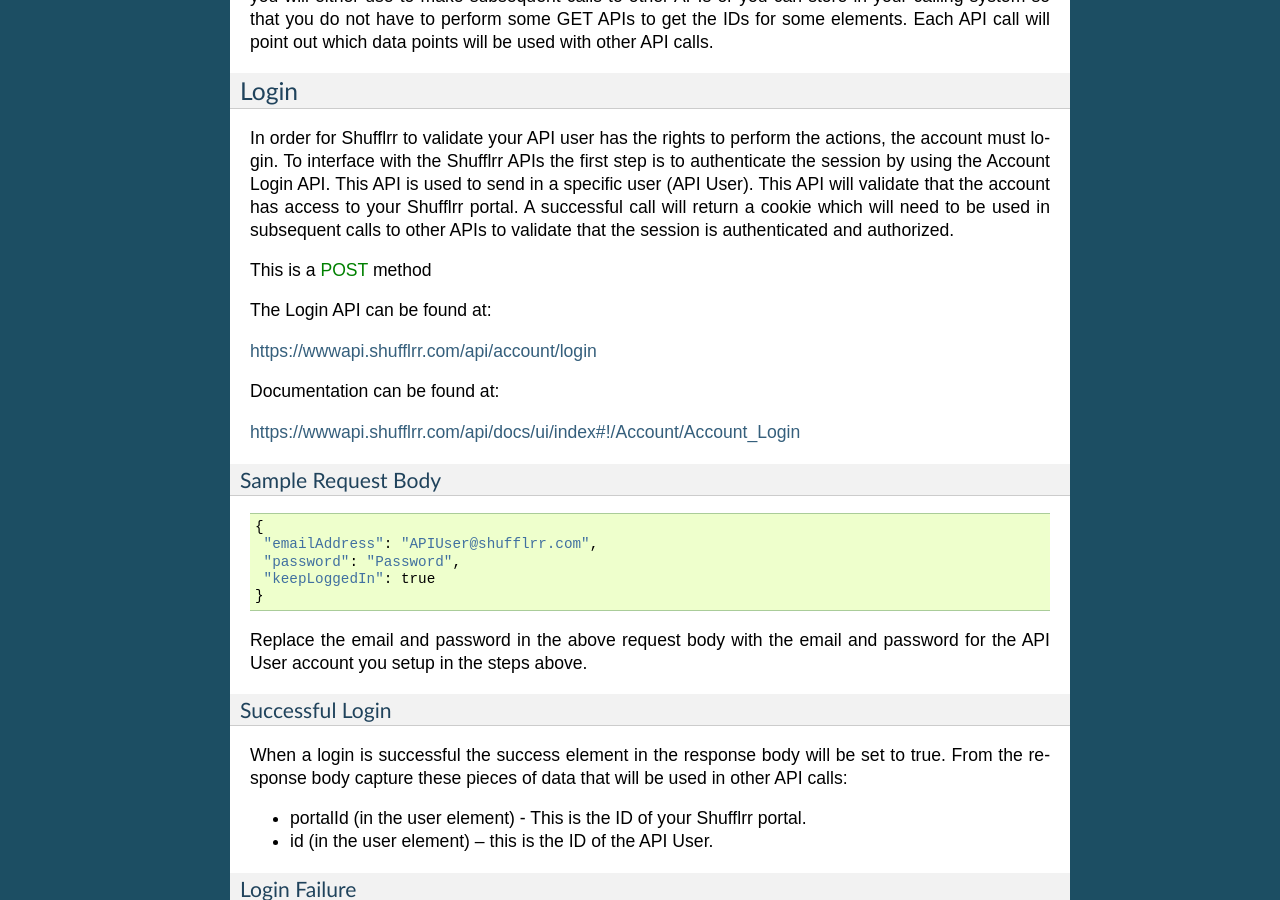
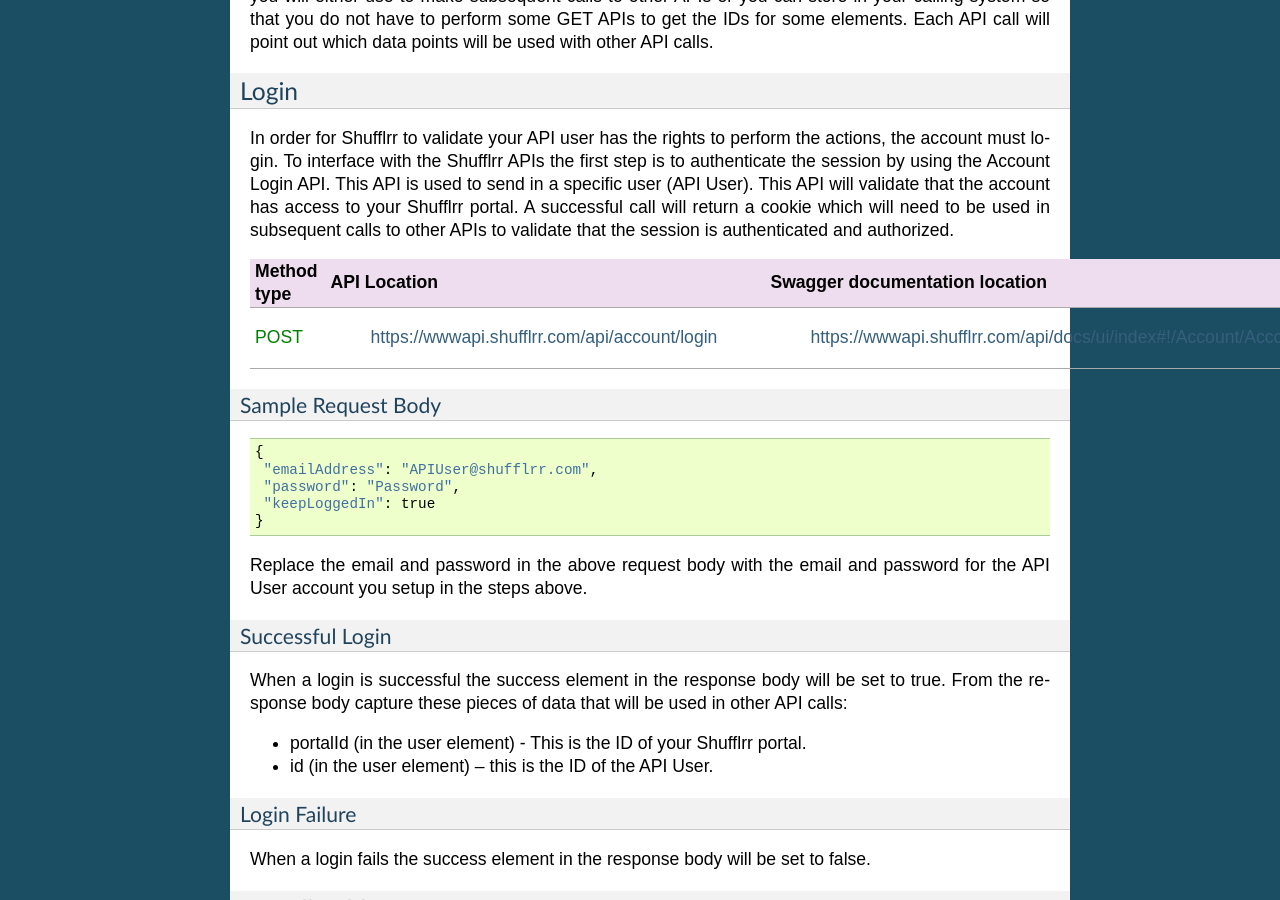
Before and after one commit to shufflrr/docs, a Sphinx documentation site: the page built from docs/source/summary.rst, in a window 1280 px wide and 900 px high, scrolled down 8552 px. Built offline with Sphinx 7.4.7, drawn with Linux system fonts in a browser that asks for light colours.

Commit message:
Putting method, API link, & Swagger documentation link into a table in Login API section

```diff
--- a/docs/source/summary.rst
+++ b/docs/source/summary.rst
@@ -235,19 +235,16 @@
 
 In order for Shufflrr to validate your API user has the rights to perform the actions, the account must login.  To interface with the Shufflrr APIs the first step is to authenticate the session by using the Account Login API.  This API is used to send in a specific user (API User).  This API will validate that the account has access to your Shufflrr portal.  A successful call will return a cookie which will need to be used in subsequent calls to other APIs to validate that the session is authenticated and authorized.
 
-This is a :green:`POST` method
++-------------------------+---------------------------------------------------------+-----------------------------------------------------------------------------+
+| Method type             | API Location                                            | Swagger documentation location                                              |
++=========================+=========================================================+=============================================================================+
+| :green:`POST`           | `https://wwwapi.shufflrr.com/api/account/login`__       | `https://wwwapi.shufflrr.com/api/docs/ui/index#!/Account/Account_Login`__   |
+|                         |.. __: https://wwwapi.shufflrr.com/api/account/login     |.. __: https://wwwapi.shufflrr.com/api/docs/ui/index#!/Account/Account_Login |
++-------------------------+---------------------------------------------------------+-----------------------------------------------------------------------------+
 
-The Login API can be found at:
 
-`https://wwwapi.shufflrr.com/api/account/login`__
 
-.. __: https://wwwapi.shufflrr.com/api/account/login
 
-Documentation can be found at:
-
-`https://wwwapi.shufflrr.com/api/docs/ui/index#!/Account/Account_Login`__
-
-.. __: https://wwwapi.shufflrr.com/api/docs/ui/index#!/Account/Account_Login
 
 Sample Request Body
 ###################
```
